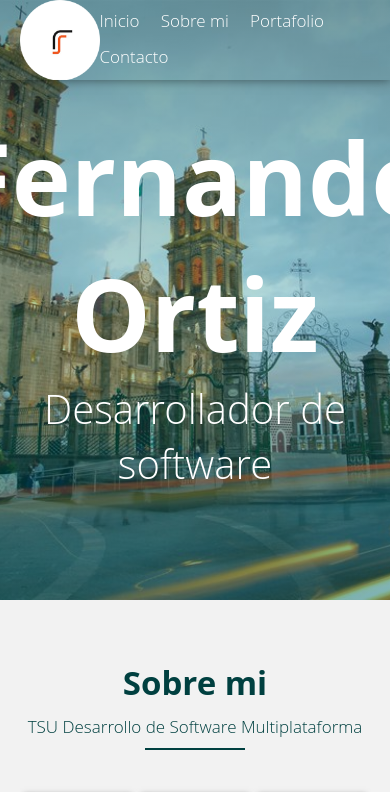
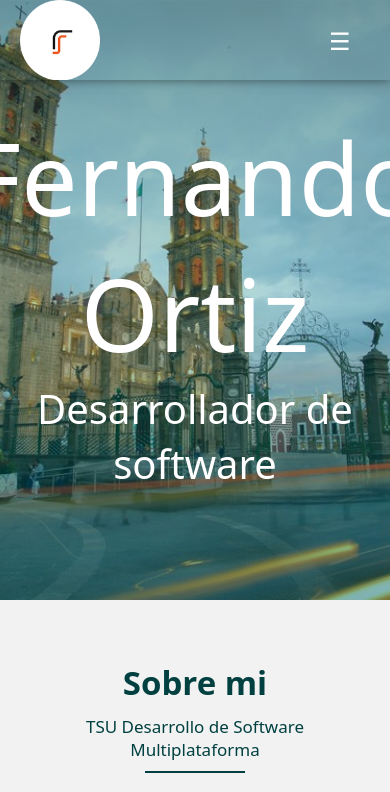
Before and after one commit to FernandOrtiz/Devcho_Portafolio, a plain HTML site: page index.html in a window 390 px wide. Shown: the top 792 px of the page. Drawn offline with Linux system fonts and the light colour scheme.

Commit message:
diseño responsivo de la barra de navegacion y el menu desplegable

```diff
--- a/assets/css/estilos.css
+++ b/assets/css/estilos.css
@@ -18,7 +18,7 @@
 }
 
 body{
-  font-family: "open sans";
+  font-family: system-ui;
   background: var(--fondo);
 }
 
@@ -100,7 +100,7 @@ header{
 .nav2{
   background: var(--fondo);
   height: 100px;
-  color: #000;
+  color: var(--color1);
 }
 
 .contenedor-nav{
@@ -118,8 +118,8 @@ nav .enlaces a{
   display: inline-block;
   padding: 5px 0;
   margin-right: 17px;
-  font-size: 17px;
-  font-weight: 300;
+  font-size: 23px;
+  font-weight: 400;
   text-decoration: none;
   border-bottom: 3px solid transparent;
   color: inherit;
@@ -154,6 +154,7 @@ nav .enlaces a:hover{
 
 .textos>h1{
   font-size: 100px;
+  font-weight:200;
 }
 
 .textos>h3{
@@ -367,3 +368,35 @@ nav .enlaces a:hover{
   font-size: 12px;
   color: var(--color1);
 }
+
+@media screen and (max-width: 700px){
+  .nav2{
+    color: #fff;
+  }
+
+  .menu{
+    display: block;
+    cursor: pointer;
+  }
+
+  .enlaces{
+    position: fixed;
+    top: 80px;
+    background: var(--color3);
+    left: 0;
+    height: 100%;
+    transition: 1s;
+    width: 0;
+    overflow: hidden;
+  }
+
+  .enlaces a{
+    display: block;
+    width: 100%;
+    height: 50px;
+    padding: 20px;
+    text-align: center;
+    background: var(--color2);
+    color: #fff;
+  }
+}
--- a/index.html
+++ b/index.html
@@ -13,7 +13,7 @@
         <div class="lds-facebook"><div></div><div></div><div></div></div>
     </div> -->
     <header>
-        <nav id="nav" class="nav1">
+        <nav class="nav1" id="nav" >
             <div class="contenedor-nav">
                 <div class="logo">
                     <img src="assets/img/logo-mientras.png" alt="Logo">
@@ -168,5 +168,7 @@
             <h5>2022 Fernando Ortiz, Rights Reserved.</h5>
         </div>
     </footer>
+    <script src="js/jquery.js"></script>
+    <script src="js/main.js"></script>
 </body>
 </html>
--- /dev/null
+++ b/js/main.js
@@ -0,0 +1,58 @@
+//Variables
+//Para la barra de navegacion
+let nav = document.getElementById('nav');
+//Para el menu responsivo
+let menu = document.getElementById('enlaces');
+let abrir = document.getElementById('menu');
+let botones = document.getElementsByClassName('btn-header');
+let cerrado = true;
+
+//barra de navegacion
+function barranav(){
+    let desplazamientoActual = window.pageYOffset;
+    if(desplazamientoActual >= 480){
+        nav.classList.remove('nav1');
+        nav.className = ('nav2');
+        nav.style.transition = '1s';
+        menu.style.top = '100px';
+        abrir.style.color = 'rgb(0,64,64)';
+    }else{
+        nav.classList.remove('nav2');
+        nav.className = ('nav1');
+        menu.style.top = '80px';
+        abrir.style.color = '#fff';
+    }
+}
+
+window.addEventListener('load', function(){
+    barranav();
+});
+
+window.addEventListener('scroll', function(){
+    // console.log(window.pageYOffset);
+    barranav();
+});
+
+//menu responsivo
+function apertura(){
+    if(cerrado){
+        menu.style.width = '70vw';
+        cerrado = false;
+    }else{
+        menu.style.width = '0%';
+        menu.style.overflow = 'hidden';
+        cerrado = true;
+    }
+}
+
+abrir.addEventListener('click', function(){
+    apertura();
+});
+
+window.addEventListener('resize', function(){
+    if(screen.width >= 700){
+        cerrado = true;
+        menu.style.removeProperty('overflow');
+        menu.style.removeProperty('width');
+    }
+});
```
